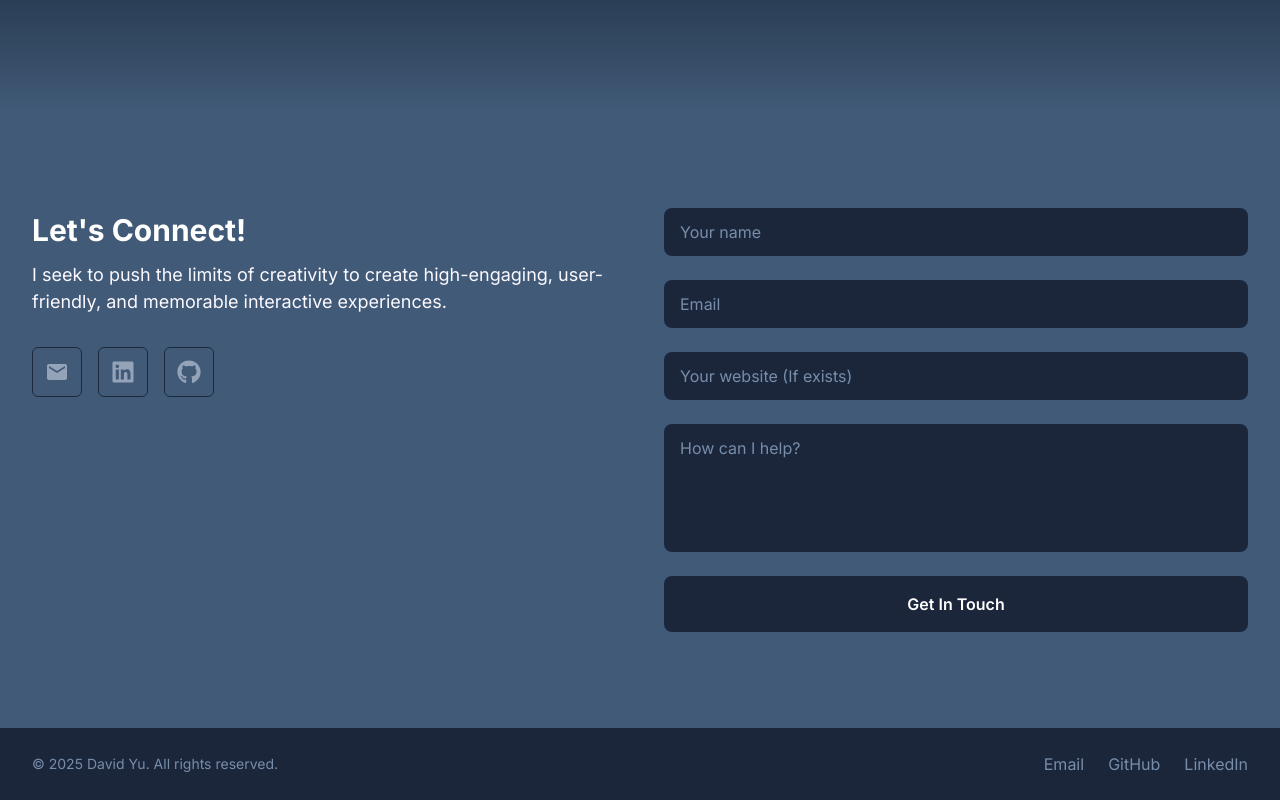
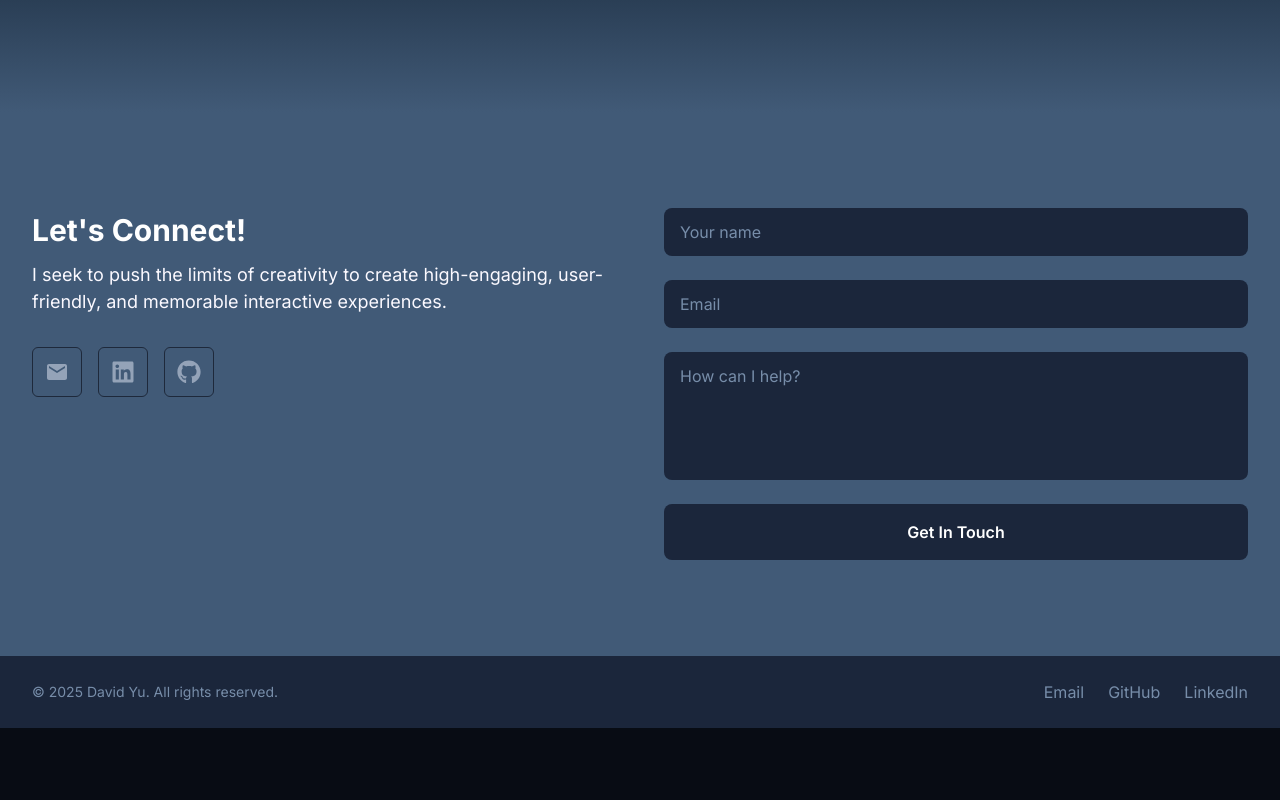
Before and after one commit to DavidYu75/thedavidyu, a Next.js app: page / in a window 1280 px wide. Shown: the part 4859-5659 px from the top of the page. After the commit the page ends 5587 px from the top, so only its background shows below. Built offline with nearby package versions, Linux system fonts and the light colour scheme.

Commit message:
remove website input

```diff
--- a/src/components/sections/Contact.tsx
+++ b/src/components/sections/Contact.tsx
@@ -74,11 +74,6 @@ const Contact = () => {
                 placeholder="Email"
                 className={styles.input}
               />
-              <input
-                type="text"
-                placeholder="Your website (If exists)"
-                className={styles.input}
-              />
               <textarea
                 placeholder="How can I help?"
                 rows={4}
```
